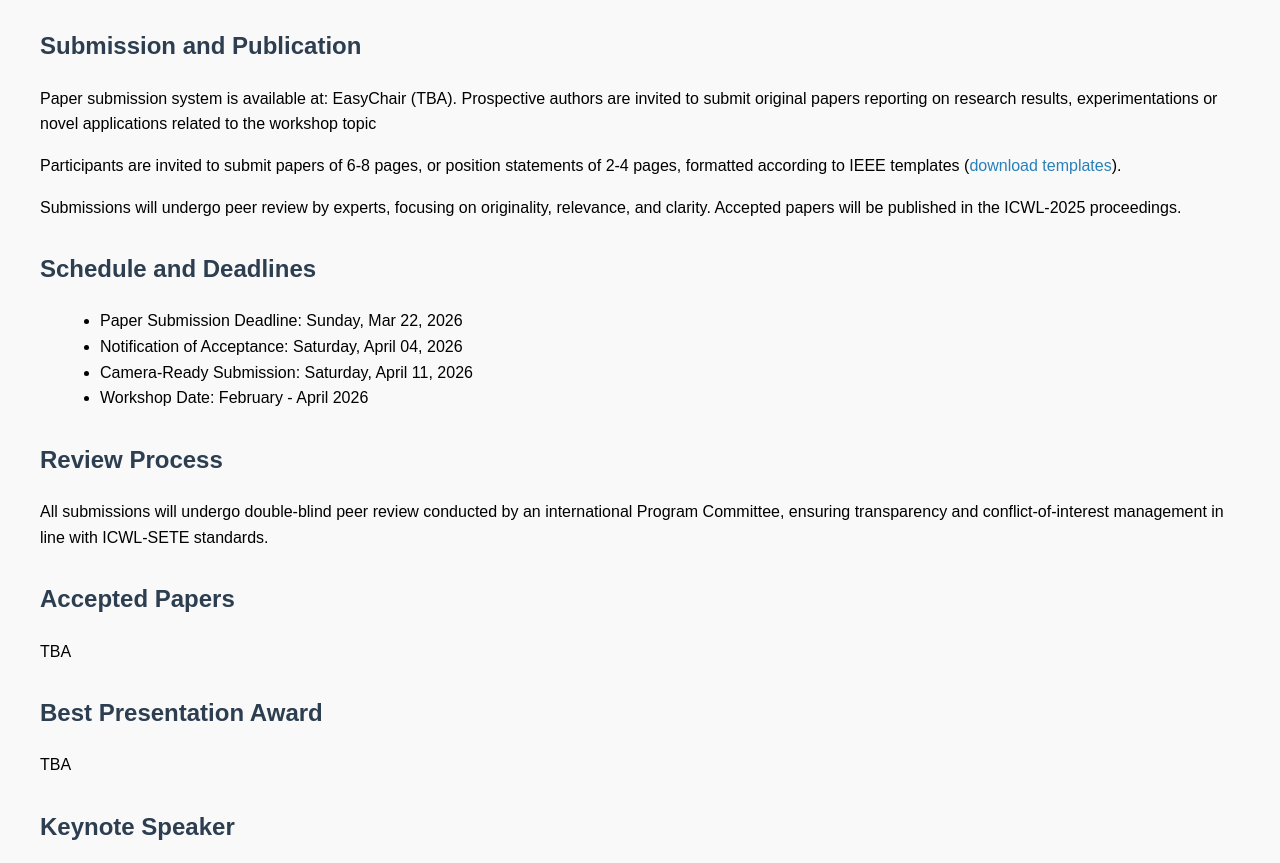
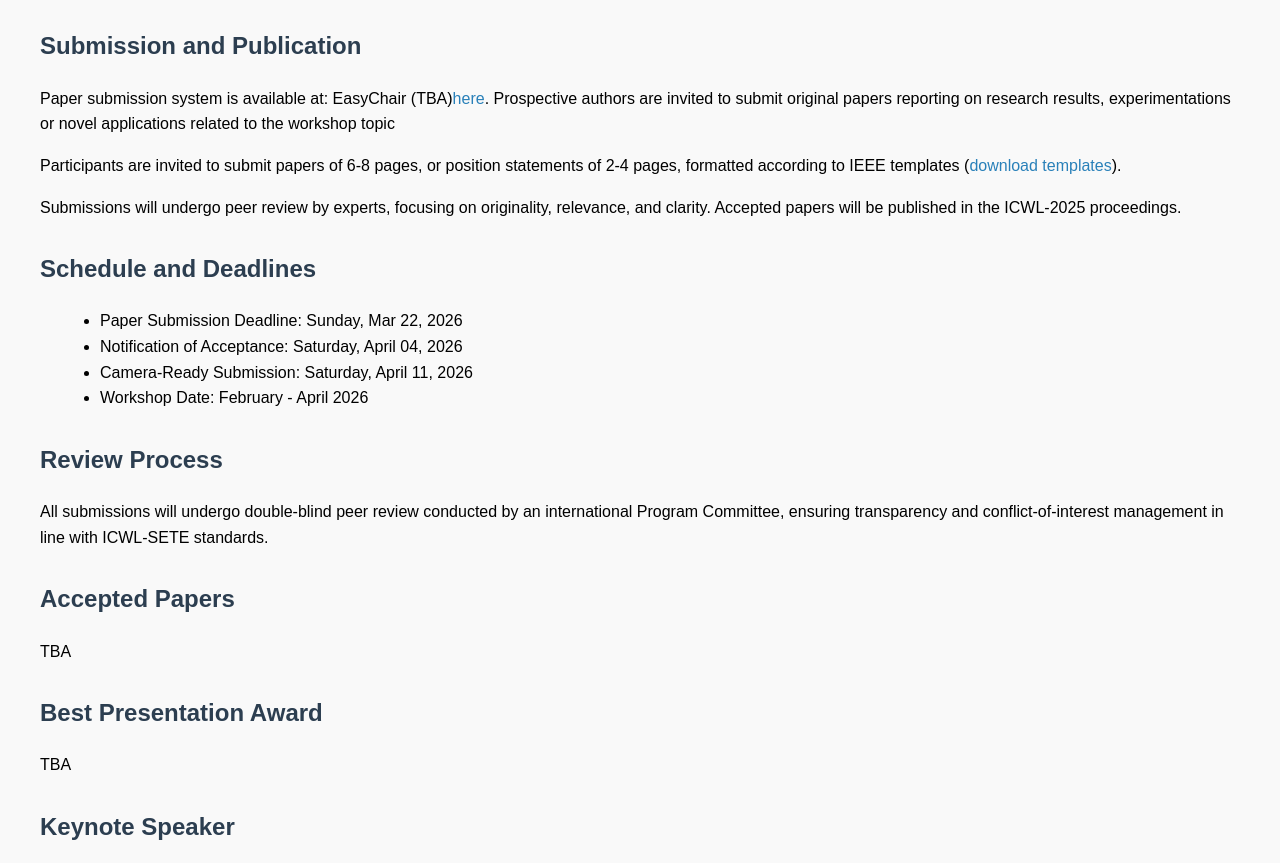
Before and after one commit to ascc2026/ascc2026.github.io, a plain HTML site: page index.html in a window 1280 px wide. Shown: the part 1595-2458 px from the top of the page. Drawn offline with Linux system fonts and the light colour scheme.

Commit message:
Update index.html

```diff
--- a/index.html
+++ b/index.html
@@ -164,7 +164,7 @@
 
 <div class="section">
   <h2>Submission and Publication</h2>
-  <p>Paper submission system is available at: EasyChair (TBA). Prospective authors are invited to submit original papers reporting on research results, experimentations or novel applications related to the workshop topic</p>
+  <p>Paper submission system is available at: EasyChair (TBA)<a href="https://easychair.org/my/conference?conf=ascc2026" target="_blank">here</a>. Prospective authors are invited to submit original papers reporting on research results, experimentations or novel applications related to the workshop topic</p>
   <p>Participants are invited to submit papers of 6-8 pages, or position statements of 2-4 pages, formatted according to IEEE templates (<a href="https://www.ieee.org/conferences/publishing/templates" target="_blank">download templates</a>).</p>
   <p>Submissions will undergo peer review by experts, focusing on originality, relevance, and clarity. Accepted papers will be published in the ICWL-2025 proceedings.</p>
 </div>
```
